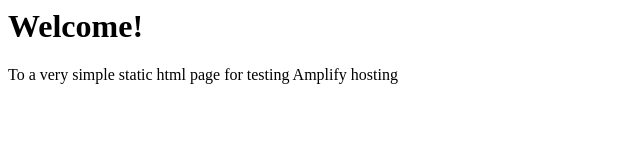
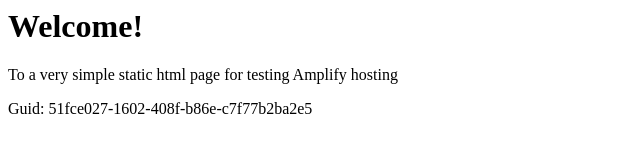
Before and after one commit to aws-aemilia-yul/Github-PR-Commit-Integration-Test-DoNotTouch-Gith-OKSLNVO2-v1-preprod-ca-central-1, a website: page src/index.html in a window 1280 px wide. Shown: the whole page, without its empty margins (0-640 px from the left). Drawn offline with Linux system fonts and the light colour scheme.

Commit message:
commit from integ tests

```diff
--- a/src/index.html
+++ b/src/index.html
@@ -1,3 +1,5 @@
+
+
 <html lang="en">
 
 <head>
@@ -10,6 +12,6 @@
 <body>
     <h1>Welcome!</h1>
     <p>To a very simple static html page for testing Amplify hosting</p>
-</body>
+    <p>Guid: 51fce027-1602-408f-b86e-c7f77b2ba2e5</p></body>
 
 </html>
```
